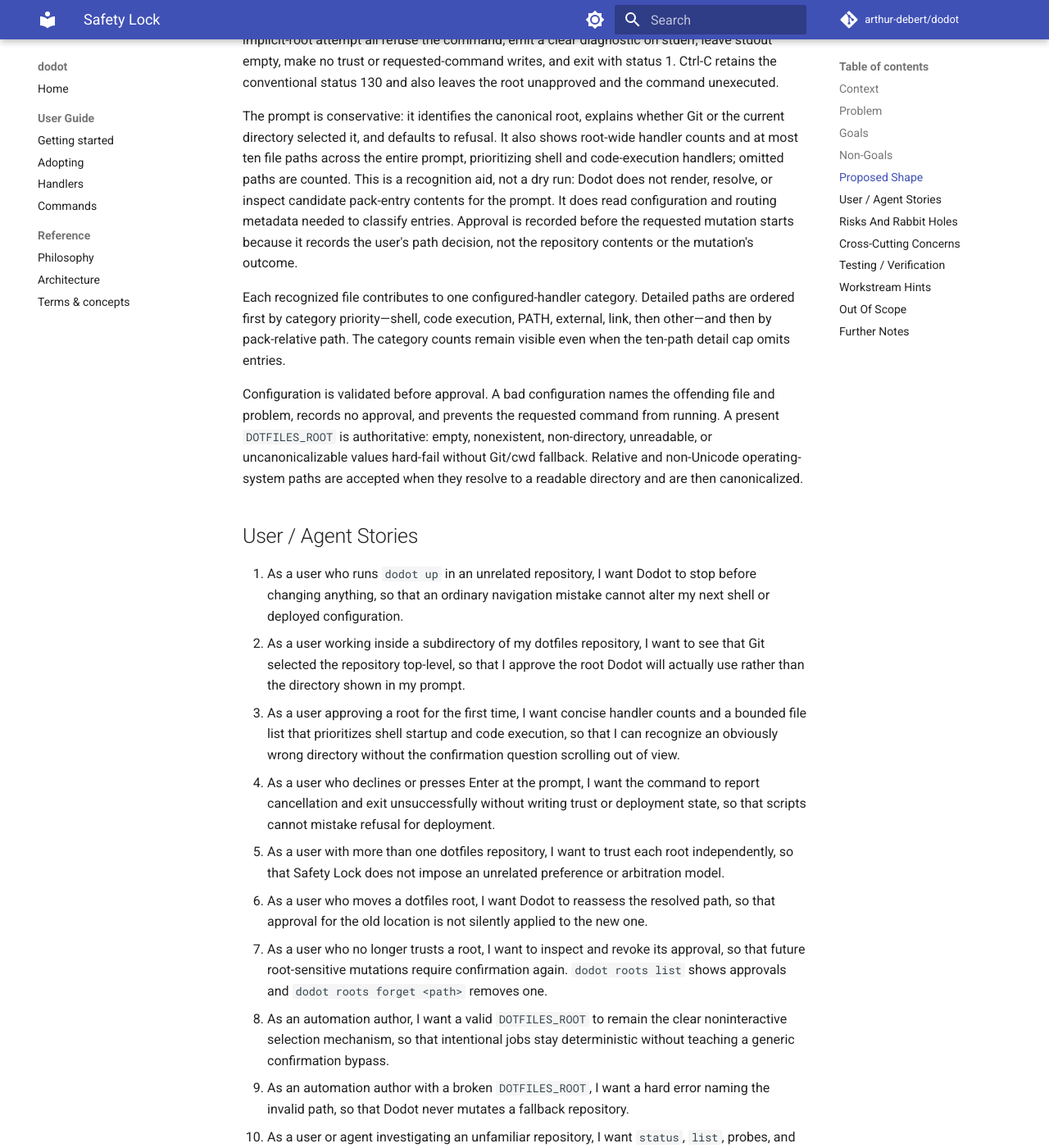
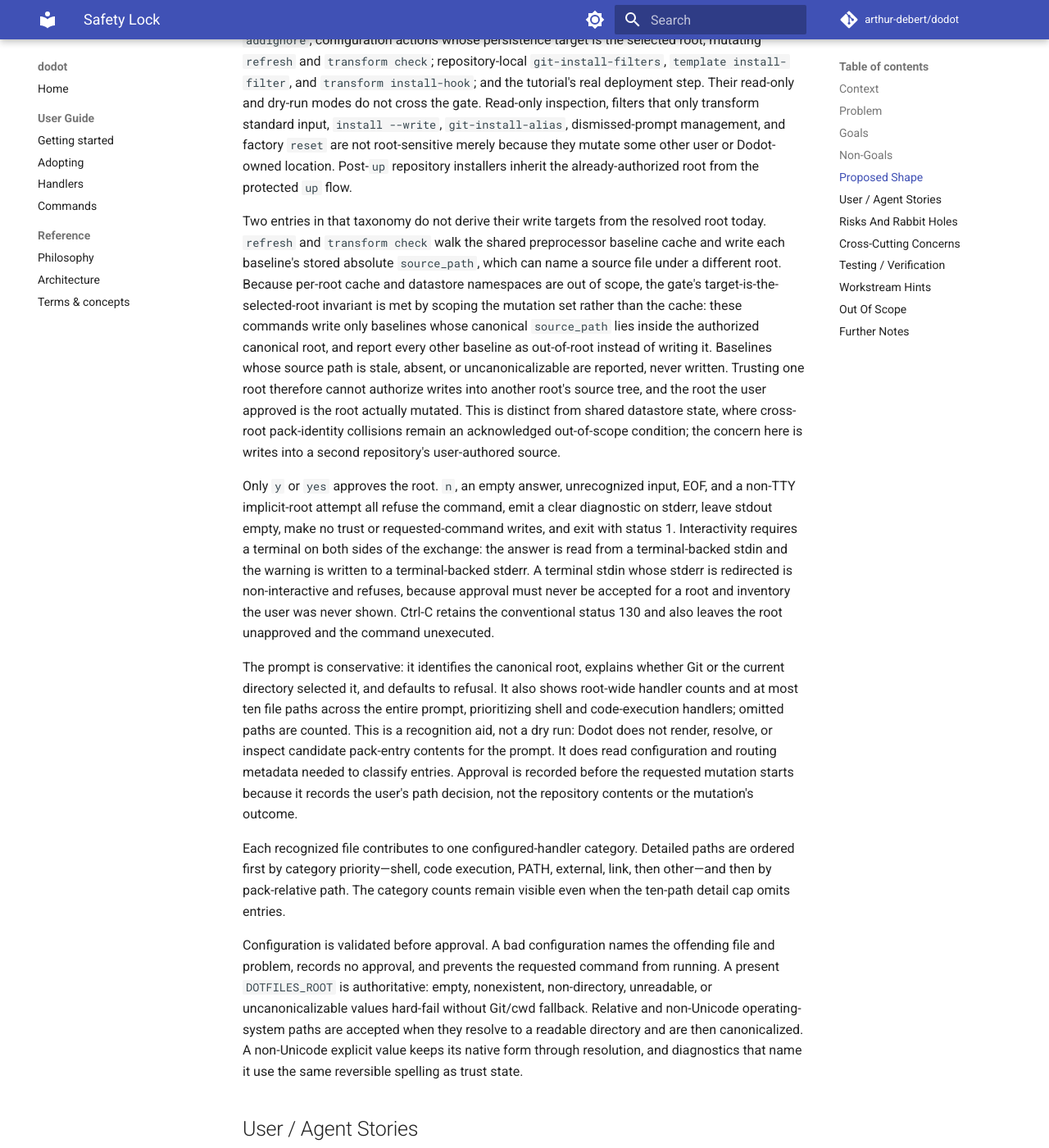
Before and after one commit to arthur-debert/dodot, an MkDocs documentation site: the page built from docs/spec/safety-lock.md, in a window 1280 px wide and 1400 px high, scrolled down 4111 px. Shown: the whole window at 82% size. Built offline with MkDocs 1.6.1 and Material for MkDocs 9.7.7, drawn with Linux system fonts in a browser that asks for light colours; comment, search, counter and statistics services are not loaded; some of the changed text lies outside the part shown.

Commit message:
docs: scope cache-derived mutations, path identity, and TTY channels in Safety Lock
Addresses review round 1 on #304:

- refresh and transform check take write targets from the shared
  preprocessor baseline cache, not from the resolved root. Specify that
  they scope the mutation set to baselines whose canonical source path
  lies inside the authorized root and report the rest as out-of-root, so
  trusting one root cannot authorize writes into another root's source.
- Define the trust record's path identity as the canonical path's native
  OS form, stored losslessly and displayed in a reversible spelling, so
  distinct roots cannot collapse under a lossy rendering and every listed
  approval can be passed back to roots forget.
- Require a terminal on both sides of the prompt: a terminal stdin with
  redirected stderr is non-interactive and refuses.

Each adds its verification case, and ADR-0001/0002 carry the matching
durable decisions.

for #304

```diff
--- a/docs/spec/safety-lock.md
+++ b/docs/spec/safety-lock.md
@@ -147,6 +147,18 @@ no separate trust verb. Forgetting an existing path canonicalizes it before
 matching, while an absent path can match its exact stored absolute spelling so
 approvals remain removable after a root is moved or deleted.
 
+A trust record identifies its root by the canonical path's native
+operating-system form, stored losslessly. A path that is valid UTF-8 is stored
+as a plain string; one that is not is stored in a tagged, reversible encoding
+of its native units, so trust state and JSON or YAML output remain valid
+documents without discarding bytes. A lossy rendering is never the stored
+identity nor the match key: two roots whose lossy renderings collide stay two
+records, `roots list` prints the exact reversible spelling of each, and `roots
+forget` accepts either an existing path, which it canonicalizes, or that exact
+spelling for a root that no longer exists. Prompts and diagnostics name the
+root in the same reversible spelling, so the identity the user approves is the
+one they can later inspect and revoke.
+
 Corrupt, unreadable, or incompatible trust state never counts as approval and
 never silently becomes an empty registry. Root-sensitive mutation fails with a
 diagnostic naming the affected state and recovery choices. `roots list`
@@ -180,10 +192,30 @@ factory `reset` are not root-sensitive merely because they mutate some other
 user or Dodot-owned location. Post-`up` repository installers inherit the
 already-authorized root from the protected `up` flow.
 
+Two entries in that taxonomy do not derive their write targets from the
+resolved root today. `refresh` and `transform check` walk the shared
+preprocessor baseline cache and write each baseline's stored absolute
+`source_path`, which can name a source file under a different root. Because
+per-root cache and datastore namespaces are out of scope, the gate's
+target-is-the-selected-root invariant is met by scoping the mutation set rather
+than the cache: these commands write only baselines whose canonical
+`source_path` lies inside the authorized canonical root, and report every other
+baseline as out-of-root instead of writing it. Baselines whose source path is
+stale, absent, or uncanonicalizable are reported, never written. Trusting one
+root therefore cannot authorize writes into another root's source tree, and the
+root the user approved is the root actually mutated. This is distinct from
+shared datastore state, where cross-root pack-identity collisions remain an
+acknowledged out-of-scope condition; the concern here is writes into a second
+repository's user-authored source.
+
 Only `y` or `yes` approves the root. `n`, an empty answer, unrecognized input,
 EOF, and a non-TTY implicit-root attempt all refuse the command, emit a clear
 diagnostic on stderr, leave stdout empty, make no trust or requested-command
-writes, and exit with status 1. Ctrl-C retains the conventional status 130 and
+writes, and exit with status 1. Interactivity requires a terminal on both sides
+of the exchange: the answer is read from a terminal-backed stdin and the
+warning is written to a terminal-backed stderr. A terminal stdin whose stderr
+is redirected is non-interactive and refuses, because approval must never be
+accepted for a root and inventory the user was never shown. Ctrl-C retains the conventional status 130 and
 also leaves the root unapproved and the command unexecuted.
 
 The prompt is conservative: it identifies the canonical root, explains whether
@@ -207,6 +239,8 @@ command from running. A present `DOTFILES_ROOT` is authoritative: empty,
 nonexistent, non-directory, unreadable, or uncanonicalizable values hard-fail
 without Git/cwd fallback. Relative and non-Unicode operating-system paths are
 accepted when they resolve to a readable directory and are then canonicalized.
+A non-Unicode explicit value keeps its native form through resolution, and
+diagnostics that name it use the same reversible spelling as trust state.
 
 ## User / Agent Stories
 
@@ -350,7 +384,11 @@ can be forgotten without existing on disk, and failure to record approval
 occurs before the protected mutation. Corrupt, unreadable, and incompatible
 state fails closed without appearing empty; inspection reports it, narrow
 revocation recovers an identifiable record, and reset recovers the remaining
-cases.
+cases. Path-identity tests cover non-Unicode roots end to end: two roots whose
+lossy UTF-8 renderings collide persist, list, and revoke as two distinct
+records; a stored record survives a persistence and reload cycle byte for byte;
+and a deleted non-Unicode root remains revocable by passing back exactly what
+`roots list` printed.
 
 Prompt-inventory tests exercise default and custom handler mappings, handler
 precedence, pack and entry ignores, host gates, template source names, nested
@@ -367,7 +405,11 @@ affirmative answers, default and explicit refusal, invalid input, EOF,
 noninteractive execution, exit status 1 for every refusal form, exit status 130
 for Ctrl-C, empty stdout on refusal, stderr diagnostics, command classification,
 prior trust, explicit-root bypass, dry-run bypass, invalid configuration before
-prompt, trust persistence, or requested mutation.
+prompt, trust persistence, or requested mutation. Cache-derived mutation is
+covered by two roots sharing one data and cache directory with only one root
+trusted: `refresh` and `transform check` write only the trusted root's sources
+and report the other root's baselines as out-of-root, so trust in one root
+never permits a write under the other.
 The management surface is covered through `dodot roots list` and `dodot roots
 forget <path>`; tests assert that no separate trust verb exists.
 
@@ -377,6 +419,8 @@ Real-process verification includes:
 - non-TTY refusal with no deployment, repository, user-configuration, or trust
   changes; ordinary diagnostic logging remains permitted;
 - proof that piped affirmative input cannot bypass TTY requirements;
+- refusal when stdin is a terminal but stderr is redirected, proving approval
+  is impossible on a channel that never displayed the root;
 - invalid explicit-root failure without Git/cwd fallback;
 - a real pseudo-terminal acceptance path for approve, refuse, Enter, interrupt,
   and second-run behavior;
```
Also changed, not shown: docs/adr/0001-trust-dotfiles-roots-by-canonical-path.md (+7 -0 lines), docs/adr/0002-guard-root-derived-mutations.md (+7 -0 lines).
